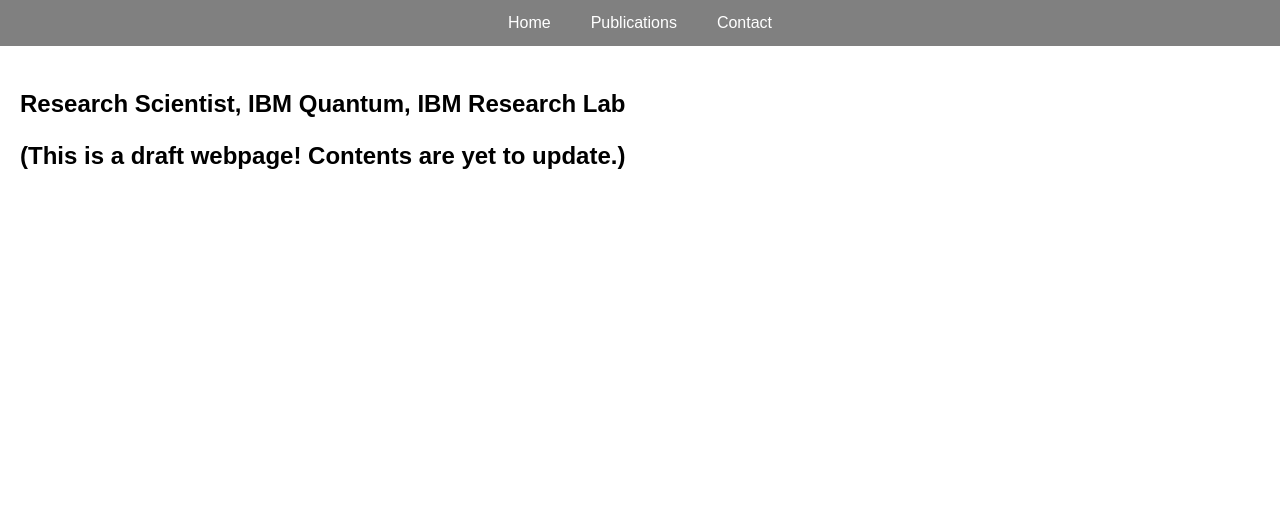
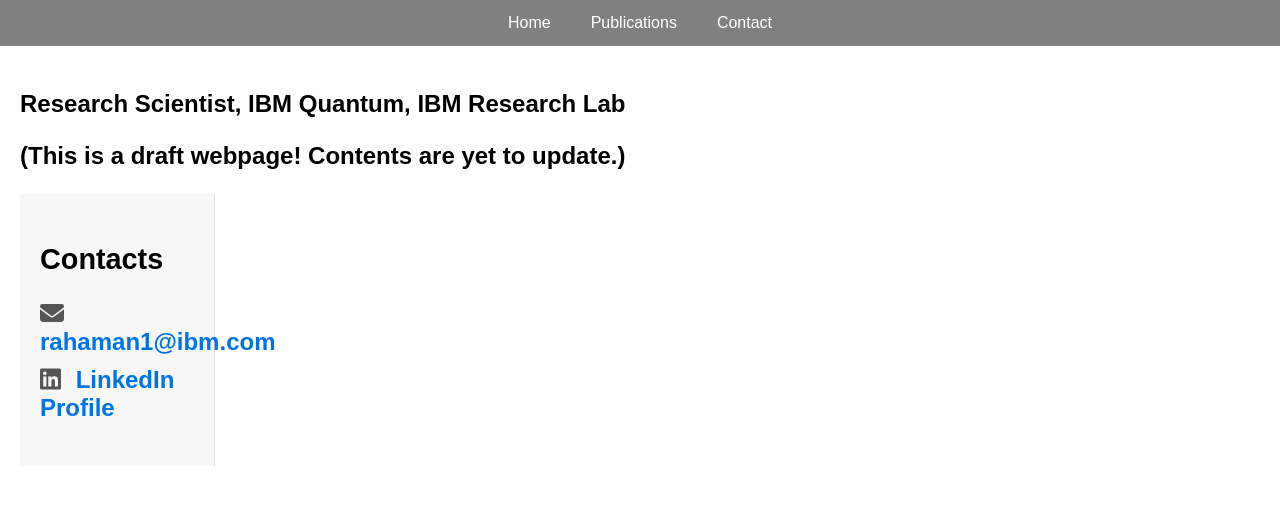
Before and after one commit to rahaman-quantum/rahaman.github.io, a Jekyll site: the page built from README.md, in a window 1280 px wide. Shown: the top 505 px of the page. Built offline with Jekyll 4.4.1, drawn with Linux system fonts in a browser that asks for light colours; our own code applies the rules of GitHub Pages for plain Markdown files.

Commit message:
Update default.html

```diff
--- a/_layouts/default.html
+++ b/_layouts/default.html
@@ -65,6 +65,30 @@
       <h2 Mostafizur Rahaman </h2>
       <p> Research Scientist, IBM Quantum, IBM Research Lab</p>
       <p> (This is a draft webpage! Contents are yet to update.) </p>
+
+  <link rel="stylesheet" href="{{ '/assets/main.css' | relative_url }}">
+  <!-- Font Awesome for icons -->
+  <link rel="stylesheet" href="https://cdnjs.cloudflare.com/ajax/libs/font-awesome/6.5.0/css/all.min.css">
+</head>
+<body>
+  <div class="container">
+    <!-- Left Sidebar -->
+    <aside class="sidebar-left">
+      <div class="sidebar-section">
+        <h3>Contacts</h3>
+        <ul>
+          <li>
+            <i class="fas fa-envelope"></i>
+            <a href="mailto:rahaman1@ibm.com">rahaman1@ibm.com</a>
+          </li>
+          <li>
+            <i class="fab fa-linkedin"></i>
+            <a href="https://www.linkedin.com/in/mostafizur-rahaman-0698b3a6/" target="_blank">LinkedIn Profile</a>
+          </li>
+        </ul>
+      </div>
+    </aside>
+
     </div>
 
     <!-- Publications Tab -->
```
Also changed, not shown: other parts of _layouts/default.html (+1 -1 lines).
